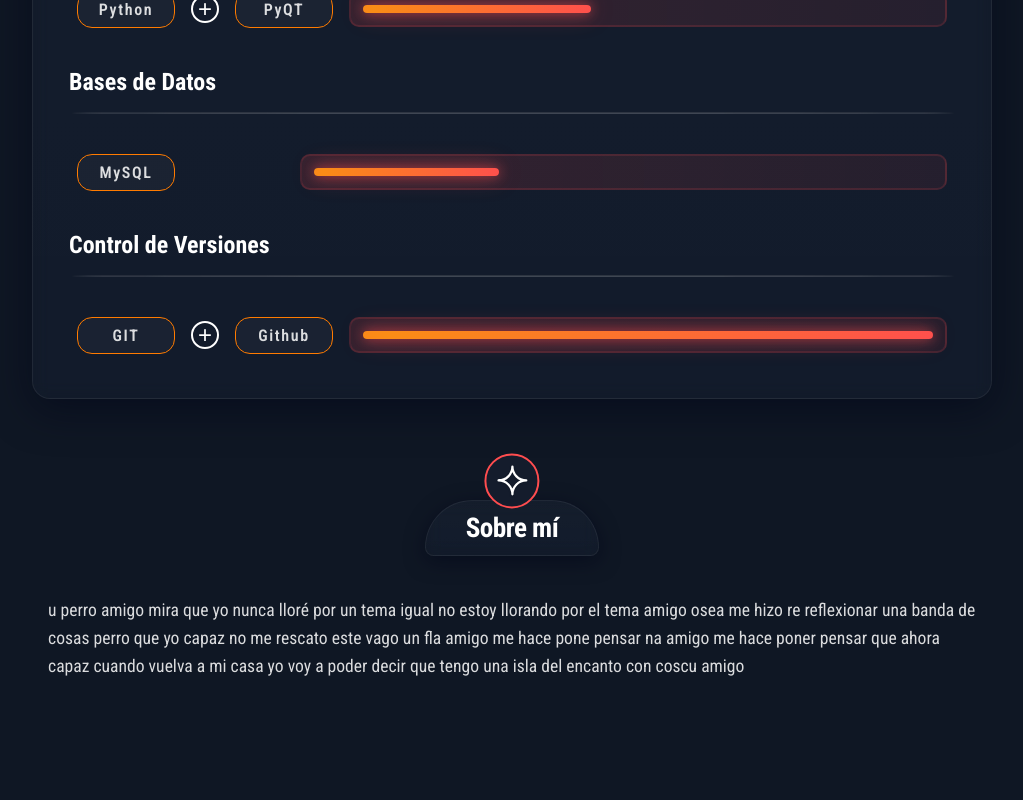
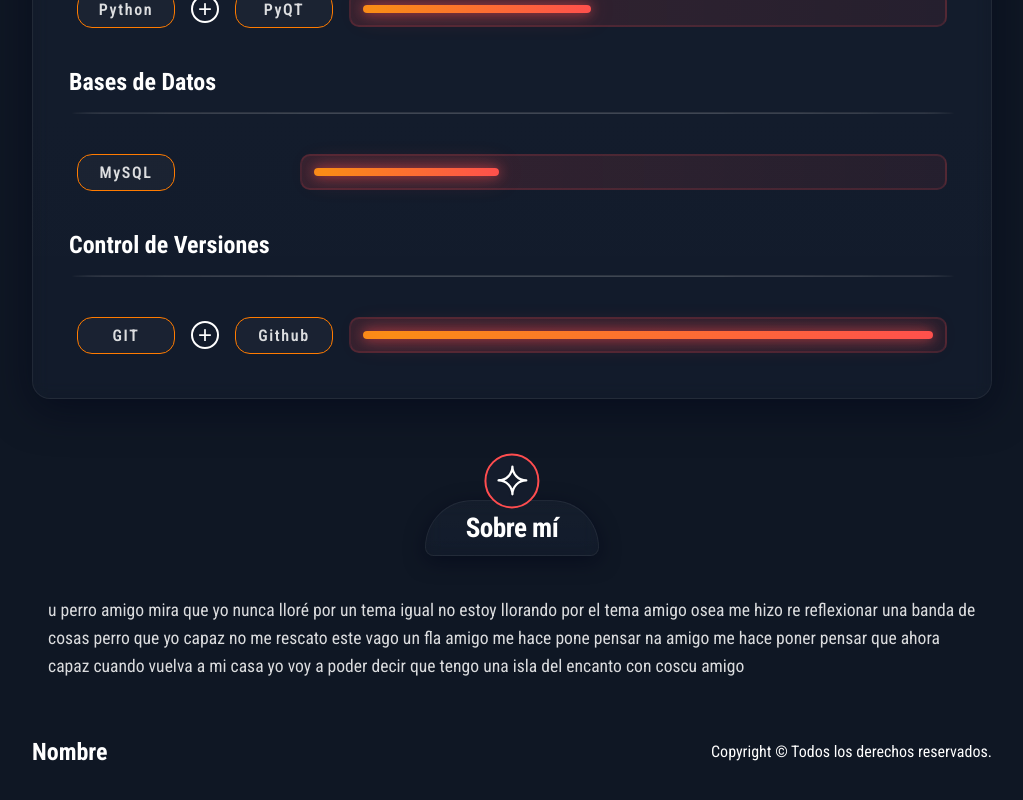
Before and after one commit to AlanPLC/Portfolio2025, a React (Vite) app: page / in a window 1280 px wide. Shown: the part 3757-4557 px from the top of the page, without its empty margins (128-1151 px from the left). Before the commit the page ends 4487 px from the top, so only its background shows below. Built offline with nearby package versions, Linux system fonts and the light colour scheme; a web font is replaced by a local one.

Commit message:
Creación de footer

```diff
--- a/src/App.jsx
+++ b/src/App.jsx
@@ -7,6 +7,7 @@ import Presentation from "./sections/Presentation/Presentation";
 import About from "./sections/About/About";
 import Projects from "./sections/Projects/Proyectos.jsx"
 import Tools from "./sections/Tools/herramientas.jsx"
+import Footer from "./components/Footer/Footer.jsx"
 
 function App() {
   return (
@@ -18,6 +19,7 @@ function App() {
       <Projects />
       <Tools />
       <About />
+      <Footer />
     </>
   );
 }
--- /dev/null
+++ b/src/components/Footer/Footer.jsx
@@ -0,0 +1,12 @@
+import "./footer.scss"
+import { profile } from "../../data/profile"
+export default function Footer() {
+    const { name } = profile
+
+    return(
+        <footer>
+            <h3>{name}</h3>
+            <p>Copyright © Todos los derechos reservados.</p>
+        </footer>
+    )
+}
--- /dev/null
+++ b/src/components/Footer/footer.scss
@@ -0,0 +1,11 @@
+footer{
+    display: flex;
+    justify-content: space-between;
+    align-items: center;
+    h3{
+        font-size: 1.5rem;
+    }
+    p{
+        font-size: 1rem;
+    }
+}
--- a/src/components/TechIcons/techIconsTools.scss
+++ b/src/components/TechIcons/techIconsTools.scss
@@ -2,7 +2,7 @@
   display: flex;
   align-items: center;
   flex-direction: row;
-    gap: 1rem;
+  gap: 1rem;
 
 
   .tech-icons-tools__group{
@@ -12,8 +12,7 @@
   }
 
   .tech-plus{
-    // width: 1rem;
-
+    // width: 1re
     display: flex;
     align-items: center;
     justify-content: center;
@@ -34,8 +33,9 @@
       width: 5rem;
       text-align: center;
       font-weight: 600;
-
-
+      -webkit-user-select: none;
+      -moz-user-select: none;
+      user-select: none;
 
       color: rgba(255, 255, 255, 0.85);
       border: 1px solid #ff7b00;
@@ -47,7 +47,6 @@
 
       position: relative;
       z-index: 1;
-      cursor: pointer;
 
       transition:
         border-color 0.2s ease,
```
